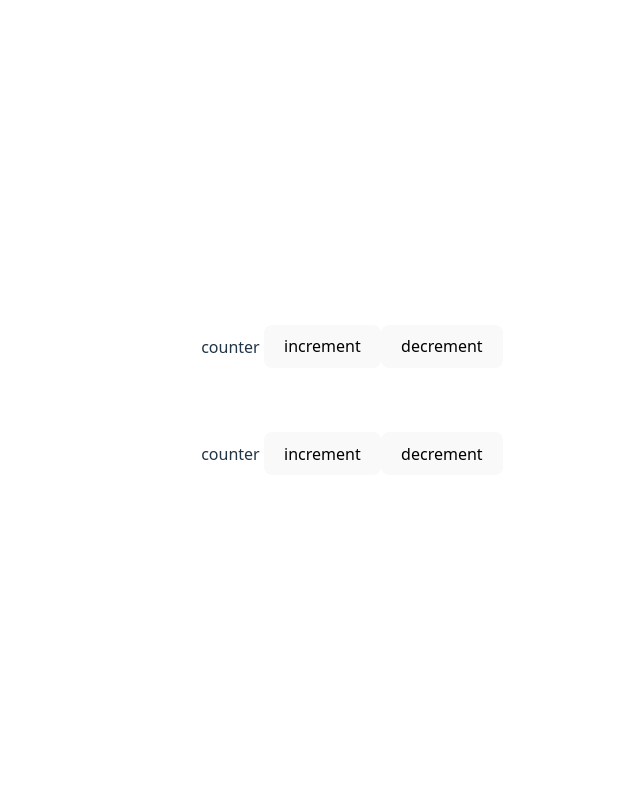
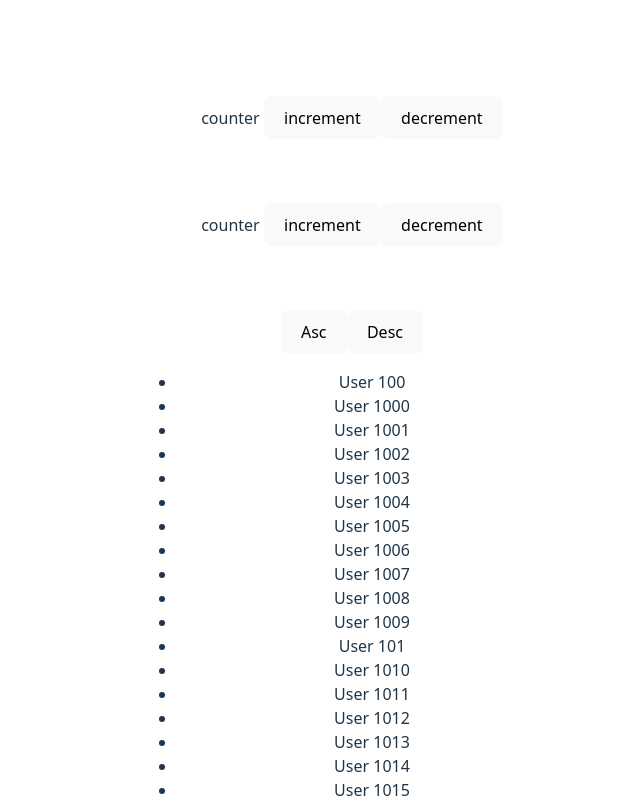
Before and after one commit to OlegDegterov/redux-concepts, a React (Vite) app: page / in a window 1280 px wide. Shown: the top 800 px of the page, without its empty margins (288-928 px from the left). Built offline with nearby package versions, Linux system fonts and the light colour scheme.

Commit message:
add usersList

```diff
--- a/src/App.tsx
+++ b/src/App.tsx
@@ -1,82 +1,13 @@
-import { useEffect, useReducer, useRef } from "react";
 import "./App.css";
-import {
-  selectCounter,
-  store,
-  useAppSelector,
-  type AppState,
-  type CounterId,
-  type DecrementAction,
-  type IncrementAction,
-} from "./store";
-import { useDispatch, useSelector } from "react-redux";
+import Counters from "./counters";
+import { UserList } from "./users-list";
 
 function App() {
   return (
     <>
-      <div className="card">
-        <Counter counterId="1" />
-        <Counter counterId="2" />
-      </div>
+      <Counters />
+      <UserList />
     </>
   );
 }
-
-export function Counter({ counterId }: { counterId: CounterId }) {
-  const dispatch = useDispatch();
-  const counterState = useAppSelector((state) =>
-    selectCounter(state, counterId)
-  );
-  console.log("RENDER", counterId);
-  /*const [, forceUpdate] = useReducer((x) => x + 1, 0);
-
-
-  const lastStateRef = useRef<ReturnType<typeof selectCounter>>(undefined);
-
-  useEffect(() => {
-    const unsubscribe = store.subscribe(() => {
-      const currentState = selectCounter(store.getState(), counterId);
-      const lastState = lastStateRef.current;
-      if (currentState !== lastState) {
-        forceUpdate();
-      }
-      lastStateRef.current = currentState;
-    });
-
-    return unsubscribe;
-  }, []);
-  */
-  // const counterState = selectCounter(store.getState(), counterId);
-
-  return (
-    <div className="card">
-      counter {counterState?.counter}
-      <button
-        onClick={() =>
-          dispatch({
-            type: "increment",
-            payload: {
-              counterId,
-            },
-          } satisfies IncrementAction)
-        }
-      >
-        increment
-      </button>
-      <button
-        onClick={() =>
-          dispatch({
-            type: "decrement",
-            payload: {
-              counterId,
-            },
-          } satisfies DecrementAction)
-        }
-      >
-        decrement
-      </button>
-    </div>
-  );
-}
-
 export default App;
--- /dev/null
+++ b/src/counters.tsx
@@ -0,0 +1,59 @@
+import "./App.css";
+import {
+  selectCounter,
+  useAppSelector,
+  type CounterId,
+  type DecrementAction,
+  type IncrementAction,
+} from "./store";
+import { useDispatch } from "react-redux";
+
+function Counters() {
+  return (
+    <>
+      <div className="card">
+        <Counter counterId="1" />
+        <Counter counterId="2" />
+      </div>
+    </>
+  );
+}
+
+export function Counter({ counterId }: { counterId: CounterId }) {
+  const dispatch = useDispatch();
+  const counterState = useAppSelector((state) =>
+    selectCounter(state, counterId)
+  );
+
+  return (
+    <div className="card">
+      counter {counterState?.counter}
+      <button
+        onClick={() =>
+          dispatch({
+            type: "increment",
+            payload: {
+              counterId,
+            },
+          } satisfies IncrementAction)
+        }
+      >
+        increment
+      </button>
+      <button
+        onClick={() =>
+          dispatch({
+            type: "decrement",
+            payload: {
+              counterId,
+            },
+          } satisfies DecrementAction)
+        }
+      >
+        decrement
+      </button>
+    </div>
+  );
+}
+
+export default Counters;
--- /dev/null
+++ b/src/users-list.tsx
@@ -0,0 +1,101 @@
+import { useState } from "react";
+
+type UserId = string;
+
+type User = {
+  id: UserId;
+  name: string;
+  description: string;
+};
+
+const users: User[] = Array.from({ length: 3000 }, (_, index) => ({
+  id: `user${index + 11}`,
+  name: `User ${index + 11}`,
+  description: `Description for user ${index + 11}`,
+}));
+
+export function UserList() {
+  const [selectedUser, setSelectedUser] = useState<User>();
+  const [sortType, setSortType] = useState<"asc" | "desc">("asc");
+
+  const handleUserClick = (user: User) => {
+    setSelectedUser(user);
+  };
+
+  const handleBackButtonClick = () => {
+    setSelectedUser(undefined);
+  };
+
+  const sortedUsers = users.sort((a, b) => {
+    if (sortType === "asc") {
+      return a.name.localeCompare(b.name);
+    } else {
+      return b.name.localeCompare(a.name);
+    }
+  });
+  return (
+    <div className="flex flex-col items-center">
+      {!selectedUser ? (
+        <div className="flex flex-col items-center justify-between">
+          <div className="flex flex-row items-center">
+            <button
+              onClick={() => setSortType("asc")}
+              className="bg-blue-500 hover:bg-blue-700 text-white font-bold py-2 px-4 rounded"
+            >
+              Asc
+            </button>
+            <button
+              onClick={() => setSortType("desc")}
+              className="bg-blue-500 hover:bg-blue-700 text-white font-bold py-2 px-4 rounded mx-2"
+            >
+              Desc
+            </button>
+          </div>
+          <ul className="list-none">
+            {sortedUsers.map((user) => (
+              <UserListItem
+                onClick={() => handleUserClick(user)}
+                user={user}
+                key={user.id}
+              />
+            ))}
+          </ul>
+        </div>
+      ) : (
+        <SelectedUser
+          user={selectedUser}
+          onBackButtonClick={handleBackButtonClick}
+        />
+      )}
+    </div>
+  );
+}
+
+function UserListItem({ user, onClick }: { user: User; onClick: () => void }) {
+  return (
+    <li key={user.id} className="py-2" onClick={onClick}>
+      <span className="hover:underline cursor-pointer">{user.name}</span>
+    </li>
+  );
+}
+
+function SelectedUser({
+  user,
+  onBackButtonClick,
+}: {
+  user: User;
+  onBackButtonClick: () => void;
+}) {
+  return (
+    <div className="flex flex-col items-center">
+      <button
+        onClick={onBackButtonClick}
+        className="bg-blue-500 hover:bg-blue-700 text-white font-bold py-2 px-4 rounded md"
+      >
+        Back
+      </button>
+      <h2 className="text-3xl">{user.name}</h2>
+      <p className="text-xl">{user.description}</p>
+    </div>
+  );
+}
```
